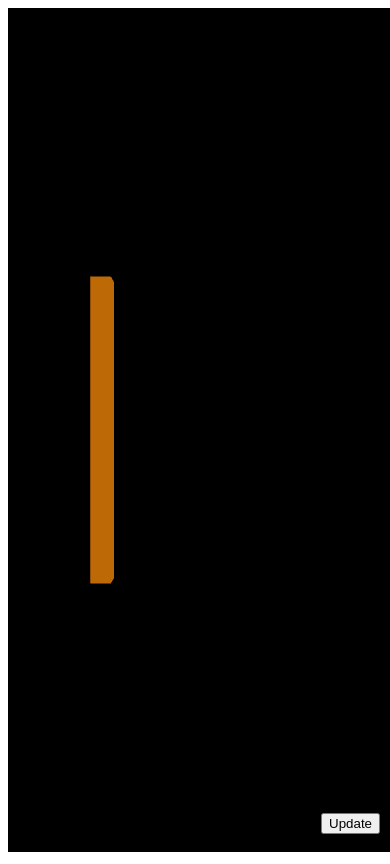
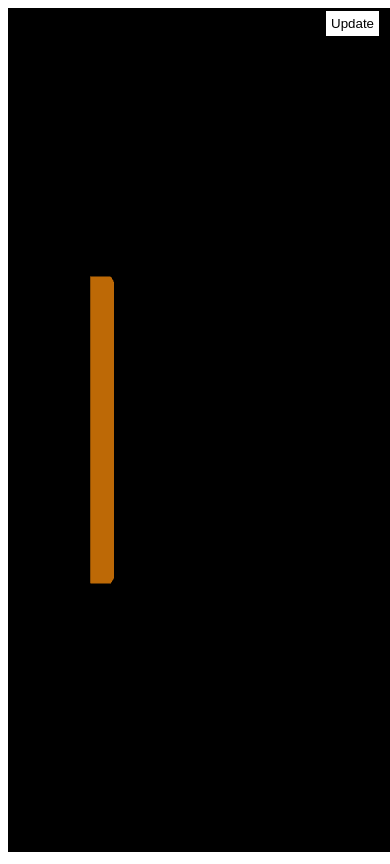
Before and after one commit to bebebebebe/sense-of-directions, a plain HTML site: page index.html in a window 390 px wide. Drawn offline with Linux system fonts and the light colour scheme.

Commit message:
Styling so update location button is viable on mobile

```diff
--- a/index.html
+++ b/index.html
@@ -1,17 +1,12 @@
 <!DOCTYPE html>
 <html>
   <head>
+    <meta name=viewport content="width=device-width, initial-scale=1">
     <script src='jquery-3.2.0.min.js'></script>
     <script src='three.min.js'></script>
     <script src='projections.js'></script>
     <script src='main.js'></script>
-    <style>
-      button {
-        position: absolute;
-        bottom: 10px;
-        right: 10px;
-      }
-    </style>
+    <link rel='stylesheet' href='style.css' />
   </head>
   <body>
     <button id='update'>Update</button>
--- /dev/null
+++ b/style.css
@@ -0,0 +1,9 @@
+button {
+  position: absolute;
+  top: 10px;
+  right: 10px;
+
+  padding: 5px;
+  border: 1px solid black;
+  background: white;
+}
```
